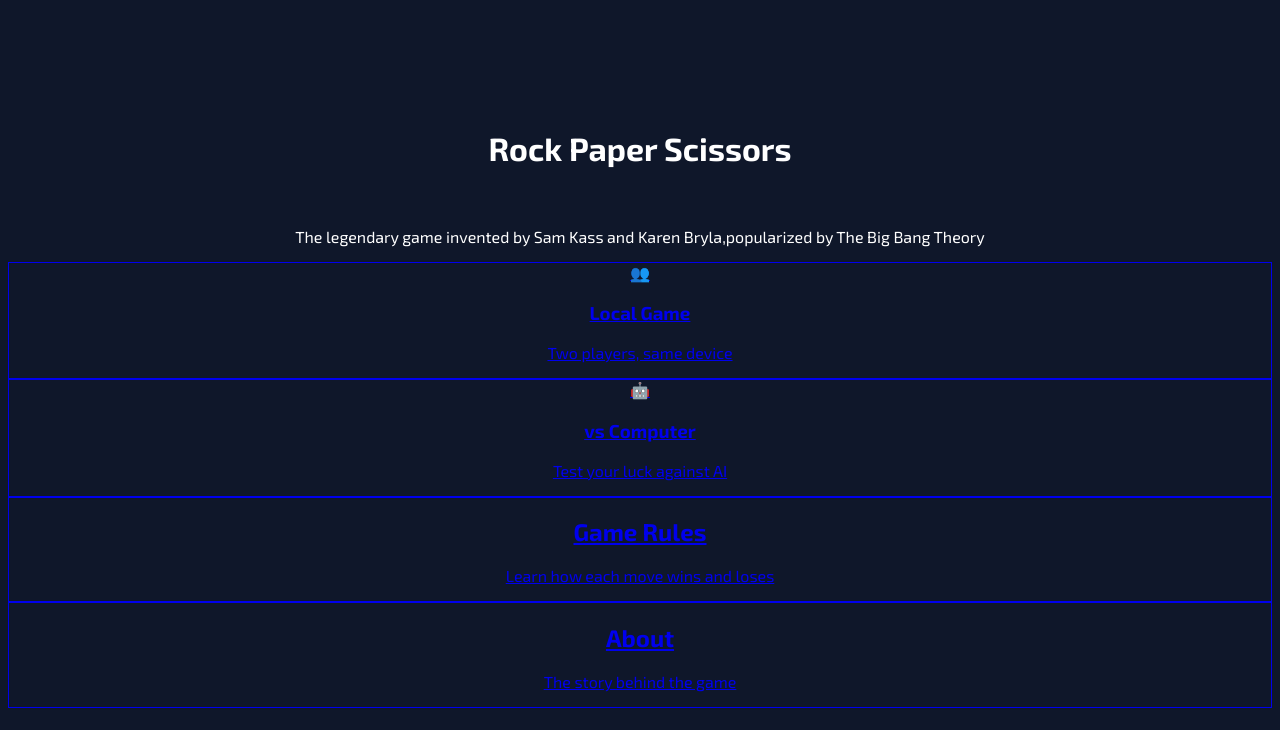
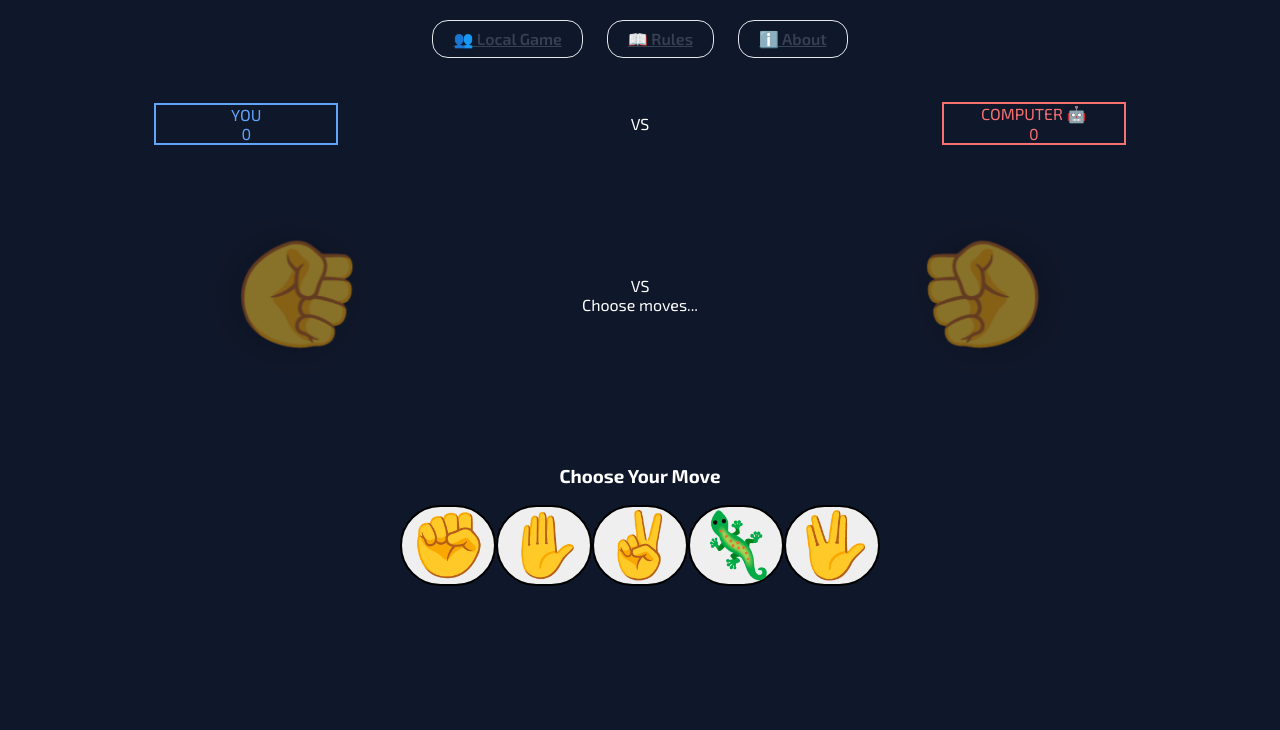
Before and after one commit to BoyCook/RockPaperScissorsLizardSpock, a Next.js app: page / in a window 1280 px wide. Shown: the top 730 px of the page. Built offline with nearby package versions, Linux system fonts and the light colour scheme.

Commit message:
Make homepage the vs Computer game
Users can now play immediately when landing on the site instead of
seeing a landing page with cards. The /play/computer route redirects
to / to avoid broken links. Nav bar provides links to Local Game,
Rules, and About.

```diff
--- a/src/app/globals.css
+++ b/src/app/globals.css
@@ -83,6 +83,30 @@ body {
     width: 100%;
     aspect-ratio: 16 / 9;
     border-radius: 0.75rem;
+  }
+
+  .nav-bar {
+    display: flex;
+    justify-content: center;
+    gap: 1.5rem;
+    margin-bottom: 2rem;
+    padding: 0.75rem 1rem;
+  }
+
+  .nav-link {
+    display: inline-block;
+    padding: 0.5rem 1.25rem;
+    color: #374151;
+    font-weight: 600;
+    border-radius: 1rem;
+    transition: all 0.2s;
+    border: 1px solid #e5e7eb;
+  }
+
+  .nav-link:hover {
+    background-color: #f3f4f6;
+    color: #111827;
+    border-color: #d1d5db;
   }
 }
 
--- a/src/app/page.tsx
+++ b/src/app/page.tsx
@@ -1,65 +1,151 @@
+'use client';
+
+import { useState, useEffect } from 'react';
 import Link from 'next/link';
+import { Move, playGame, GameResult, getRandomMove } from '@/lib/game/rules';
+import MoveSelector from '@/components/game/MoveSelector';
+import HandBattle from '@/components/game/HandBattle';
 
 export default function HomePage() {
+  const [playerMove, setPlayerMove] = useState<Move | null>(null);
+  const [computerMove, setComputerMove] = useState<Move | null>(null);
+  const [result, setResult] = useState<GameResult | null>(null);
+  const [playerScore, setPlayerScore] = useState(0);
+  const [computerScore, setComputerScore] = useState(0);
+  const [isCountdown, setIsCountdown] = useState(false);
+
+  useEffect(() => {
+    if (playerMove && !result && !isCountdown) {
+      const cpuMove = getRandomMove();
+      setComputerMove(cpuMove);
+
+      setIsCountdown(true);
+
+      setTimeout(() => {
+        const gameResult = playGame(playerMove, cpuMove);
+        setResult(gameResult);
+        setIsCountdown(false);
+
+        if (!gameResult.isDraw) {
+          if (gameResult.winner === playerMove) {
+            setPlayerScore((prev) => prev + 1);
+          } else {
+            setComputerScore((prev) => prev + 1);
+          }
+        }
+      }, 2000);
+    }
+  }, [playerMove, result, isCountdown]);
+
+  useEffect(() => {
+    if (result) {
+      const timer = setTimeout(() => {
+        handleReset();
+      }, 2000);
+
+      return () => clearTimeout(timer);
+    }
+  }, [result]);
+
+  const handleReset = () => {
+    setPlayerMove(null);
+    setComputerMove(null);
+    setResult(null);
+    setIsCountdown(false);
+  };
+
+  const handleNewGame = () => {
+    handleReset();
+    setPlayerScore(0);
+    setComputerScore(0);
+  };
+
   return (
-    <main className="flex min-h-screen flex-col items-center justify-center p-4 sm:p-8 md:p-24 bg-gradient-to-br from-slate-900 via-purple-900 to-slate-900">
-      <div className="max-w-4xl w-full text-center space-y-12">
-        {/* Header */}
-        <div className="space-y-4">
-          <h1 className="text-4xl sm:text-5xl md:text-7xl font-bold text-white mb-4 drop-shadow-lg">
-            Rock Paper Scissors
-            <br />
-            <span className="text-transparent bg-clip-text bg-gradient-to-r from-blue-400 to-purple-400">
-              Lizard Spock
-            </span>
-          </h1>
-          <p className="text-lg sm:text-xl text-gray-300 max-w-2xl mx-auto">
-            The legendary game invented by Sam Kass and Karen Bryla,
-            <br className="hidden sm:block" />
-            popularized by The Big Bang Theory
-          </p>
+    <div className="min-h-screen bg-white py-8 px-4">
+      <div className="container mx-auto max-w-6xl">
+        {/* Navigation */}
+        <nav className="nav-bar" data-testid="nav-bar">
+          <Link href="/play/local" className="nav-link">
+            👥 Local Game
+          </Link>
+          <Link href="/rules" className="nav-link">
+            📖 Rules
+          </Link>
+          <Link href="/about" className="nav-link">
+            ℹ️ About
+          </Link>
+        </nav>
+
+        {/* Hand Battle Display */}
+        <div className="mb-8 mx-4 sm:mx-8 bg-black rounded-3xl p-6 sm:p-8">
+          {/* Score Board */}
+          <div className="mb-8 flex justify-around items-center max-w-5xl mx-auto">
+            <div
+              className="text-center bg-white/10 backdrop-blur-sm rounded-2xl px-10 py-8 border-2 min-w-[180px]"
+              style={{ borderColor: '#60a5fa' }}
+            >
+              <div
+                className="text-3xl font-black mb-4"
+                style={{ color: '#60a5fa' }}
+              >
+                YOU
+              </div>
+              <div className="text-8xl font-black" style={{ color: '#60a5fa' }}>
+                {playerScore}
+              </div>
+            </div>
+            <div className="flex items-center">
+              <div className="text-3xl font-bold text-white/60">VS</div>
+            </div>
+            <div
+              className="text-center bg-white/10 backdrop-blur-sm rounded-2xl px-10 py-8 border-2 min-w-[180px]"
+              style={{ borderColor: '#f87171' }}
+            >
+              <div
+                className="text-3xl font-black mb-4"
+                style={{ color: '#f87171' }}
+              >
+                COMPUTER 🤖
+              </div>
+              <div className="text-8xl font-black" style={{ color: '#f87171' }}>
+                {computerScore}
+              </div>
+            </div>
+          </div>
+          <HandBattle
+            player1Move={playerMove}
+            player2Move={computerMove}
+            showResult={!!result}
+            isCountdown={isCountdown}
+            player1Label="You"
+            player2Label="Computer 🤖"
+            result={result}
+          />
         </div>
 
-        {/* Game Mode Cards */}
-        <div className="grid grid-cols-1 sm:grid-cols-2 gap-6 px-4 max-w-3xl mx-auto">
-          <Link
-            href="/play/local"
-            className="group relative p-8 bg-white/10 backdrop-blur-sm rounded-2xl border border-white/20 hover:bg-white/20 hover:border-blue-400/50 transition-all duration-300 hover:scale-105 hover:shadow-2xl hover:shadow-blue-500/20"
-          >
-            <div className="text-5xl mb-4">👥</div>
-            <h3 className="text-2xl font-bold text-white mb-2">Local Game</h3>
-            <p className="text-gray-300">Two players, same device</p>
-          </Link>
+        {/* Game Area */}
+        <div className="space-y-8 mx-4 sm:mx-8 bg-black rounded-3xl p-6 sm:p-8">
+          <MoveSelector
+            label="Choose Your Move"
+            selectedMove={playerMove}
+            onSelect={setPlayerMove}
+            disabled={!!result}
+          />
 
-          <Link
-            href="/play/computer"
-            className="group relative p-8 bg-white/10 backdrop-blur-sm rounded-2xl border border-white/20 hover:bg-white/20 hover:border-green-400/50 transition-all duration-300 hover:scale-105 hover:shadow-2xl hover:shadow-green-500/20"
-          >
-            <div className="text-5xl mb-4">🤖</div>
-            <h3 className="text-2xl font-bold text-white mb-2">vs Computer</h3>
-            <p className="text-gray-300">Test your luck against AI</p>
-          </Link>
-        </div>
-
-        {/* Info Links */}
-        <div className="flex flex-col sm:flex-row gap-4 justify-center px-4">
-          <Link
-            href="/rules"
-            className="group relative p-6 bg-white/5 backdrop-blur-sm rounded-2xl border border-white/10 hover:bg-white/10 hover:border-purple-400/50 transition-all duration-300 hover:scale-105"
-          >
-            <h2 className="text-2xl font-bold text-white mb-2">Game Rules</h2>
-            <p className="text-gray-300">Learn how each move wins and loses</p>
-          </Link>
-
-          <Link
-            href="/about"
-            className="group relative p-6 bg-white/5 backdrop-blur-sm rounded-2xl border border-white/10 hover:bg-white/10 hover:border-yellow-400/50 transition-all duration-300 hover:scale-105"
-          >
-            <h2 className="text-2xl font-bold text-white mb-2">About</h2>
-            <p className="text-gray-300">The story behind the game</p>
-          </Link>
+          {/* Action Buttons */}
+          {result && (
+            <div className="flex justify-center gap-4 pt-4">
+              <button
+                onClick={handleNewGame}
+                className="px-8 py-4 bg-white/10 text-white text-lg rounded-2xl font-bold border border-white/20
+                         hover:bg-white/20 transition-all hover:scale-105 active:scale-95"
+              >
+                New Game
+              </button>
+            </div>
+          )}
         </div>
       </div>
-    </main>
+    </div>
   );
 }
```
Also changed, not shown: src/app/play/computer/page.tsx (+2 -149 lines), 2 other files (tests, documents, lock files or other folders).
